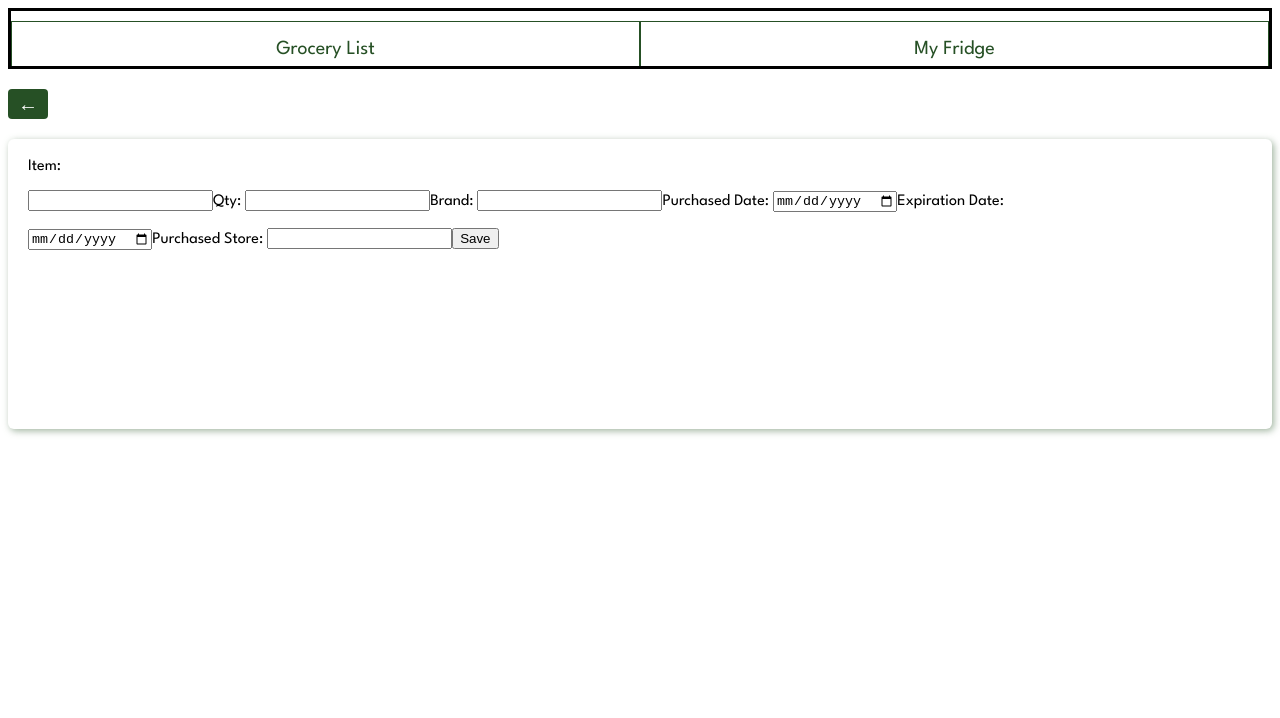
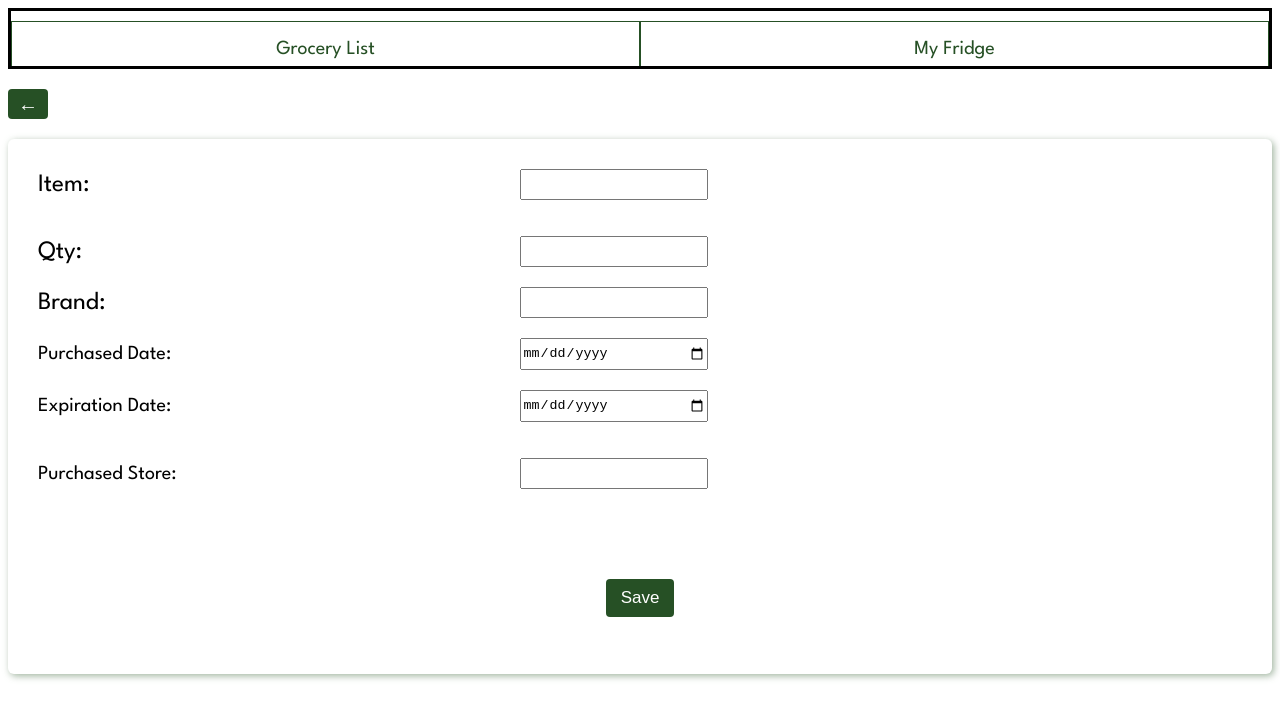
Before and after one commit to toddlf705/WIMF, a React (Vite) app in the folder wimf_app/: page /add_myfridge in a window 1280 px wide. Shown: the top 718 px of the page. Built offline with nearby package versions, Linux system fonts and the light colour scheme; no server answers; the HTML template or start-up script is replaced by a standard one.

Commit message:
css completed except nav bar

```diff
--- a/wimf_app/src/App.css
+++ b/wimf_app/src/App.css
@@ -34,12 +34,17 @@ body {
   padding: 5px;
   margin-top: 10px;
   margin-bottom: 10px;
+  font-size: 22px;
 }
 
 .grocerylist-card button {
   border: none;
   background-color: transparent;
 
+}
+
+.grocerylist-card button:hover {
+ scale: 1.2;
 }
 
 .add-btn{
@@ -53,6 +58,10 @@ body {
   float: right;
 }
 
+.add-btn:hover {
+  background-color: rgb(38, 80, 37, 0.7);
+}
+
 /* My Fridge */
 .myfridgelist-card{
   display: grid;
@@ -62,12 +71,17 @@ body {
   padding: 5px;
   margin-top: 10px;
   margin-bottom: 10px;
+  font-size: 22px;
 }
 
 .myfridgelist-card button {
   border: none;
   background-color: transparent;
 }
+
+.myfridgelist-card button:hover {
+  scale: 1.2;
+ }
 
 /* Nav Bar */
 
@@ -115,6 +129,99 @@ body {
   box-shadow: 2px 2px 7px rgb(137, 162, 136, 0.8);
   border-radius: 6px;
   padding: 20px;
-  height: 250px;
+  height: 230px;
   margin-top: 10px;
 }
+
+.input {
+  padding: 10px;
+  font-size: 25px;
+  display: grid;
+  grid-template-columns: 20% 80%;
+  align-items: center;
+}
+
+.input input {
+  width: 180px;
+  height: 25px;
+}
+
+.submit-btn {
+  margin-top: 80px;
+  display: flex;
+  justify-content: center;
+}
+
+.submit-btn button {
+  width: 68px;
+  height: 38px;
+  border: none;
+  border-radius: 4px;
+  padding: 3px;
+  background: rgb(38, 80, 37);
+  color: white;
+  font-size: 17px;
+}
+
+.submit-btn button:hover {
+  background-color: rgb(38, 80, 37, 0.8);
+}
+
+/* Add My Fridge */
+
+.fridge-input {
+  padding: 10px;
+  font-size: 25px;
+  display: grid;
+  grid-template-columns: 40% 60%;
+  align-items: center;
+}
+
+.fridge-input input {
+  width: 180px;
+  height: 25px;
+}
+
+#long-label {
+  font-size: 20px;
+}
+
+#purch_date {
+  width: 183px;
+  height: 28px;
+}
+
+#exp_date {
+  width: 183px;
+  height: 28px;
+}
+
+.form-container-myfridge {
+  box-shadow: 2px 2px 7px rgb(137, 162, 136, 0.8);
+  border-radius: 6px;
+  padding: 20px;
+  height: 495px;
+  margin-top: 10px;
+}
+
+/* Edit My Fridge */
+.submit-delete-btn {
+  margin-top: 80px;
+  display: flex;
+  justify-content: space-evenly;
+}
+
+.submit-delete-btn button {
+  width: 78px;
+  height: 38px;
+  border: none;
+  border-radius: 4px;
+  padding: 3px;
+  background: rgb(38, 80, 37);
+  color: white;
+  font-size: 17px;
+}
+
+.submit-delete-btn button:hover {
+  background-color: rgb(38, 80, 37, 0.8);
+}
--- a/wimf_app/src/components/Addgrocery.jsx
+++ b/wimf_app/src/components/Addgrocery.jsx
@@ -36,11 +36,19 @@ const Addgrocery = () => {
             <Nav/>
             <button onClick={()=>navigate('/grocery_list')} className='back-btn'>←</button>
             <form onSubmit={handleSubmit}className='form-container'>
-                <label>Item: </label>
-                <input type="text" id='item' value ={item} onChange={handleItemChange} required></input>
-                <label>Qty: </label>
-                <input type="text" id='quantity' value={quantity} onChange={handleQtyChange} required></input>
-                <button type='submit'>Save</button>
+
+                <div className='input'>
+                    <label>Item: </label>
+                    <input type="text" id='item' value ={item} onChange={handleItemChange} required></input>
+                </div>
+
+                <div className='input'>
+                    <label>Qty: </label>
+                    <input type="text" id='quantity' value={quantity} onChange={handleQtyChange} required></input>
+                </div>
+                <div className='submit-btn'>
+                    <button type='submit'>Save</button>
+                </div>
             </form>
         </div>
     )
--- a/wimf_app/src/components/Addmyfridge.jsx
+++ b/wimf_app/src/components/Addmyfridge.jsx
@@ -68,28 +68,42 @@ const Addmyfridge = () => {
         <div className='addmyfridge-container'>
             <Nav />
             <button onClick={()=>navigate('/my_fridge')} className='back-btn'>←</button>
-            <form onSubmit ={handleSubmit} className='form-container'>
+            <form onSubmit ={handleSubmit} className='form-container-myfridge'>
+                <div className='fridge-input'>
                     <label>Item:</label>
+                    <input type='text' id='item' value ={item} onChange={handleItemChange}></input>
+                </div>
                 <p className='alert'>{itemAlert}</p>
-                <input type='text' id='item' value ={item} onChange={handleItemChange}></input>
 
+                <div className='fridge-input'>
                     <label>Qty: </label>
                     <input type="text" id='quantity' value={quantity} onChange={handleQtyChange}></input>
+                </div>
 
+                <div className='fridge-input'>
                     <label>Brand: </label>
                     <input type="text" id='brand' value={brand} onChange={handleBrandChange}></input>
+                </div>
 
-                <label>Purchased Date: </label>
+                <div className='fridge-input'>
+                    <label id='long-label'>Purchased Date: </label>
                     <input type="date" id='purch_date' value={purchased_date} onChange={handlePurchChange}></input>
+                </div>
 
-                <label>Expiration Date: </label>
+                <div className='fridge-input'>
+                    <label id='long-label'>Expiration Date: </label>
+                    <input type="date" id='exp_date' value={expiration_date} onChange={handleExpChange}></input>
+                </div>
                 <p className='alert'>{expAlert}</p>
-                <input type="date" id='exp_date' value={expiration_date} onChange={handleExpChange}></input>
 
-                <label>Purchased Store: </label>
+                <div className='fridge-input'>
+                    <label id='long-label'>Purchased Store: </label>
                     <input type="text" id='purch_store' value={purchased_store} onChange={handleStoreChange}></input>
+                </div>
 
+                <div className='submit-btn'>
                     <button type='submit'>Save</button>
+                </div>
             </form>
         </div>
     )
--- a/wimf_app/src/components/Editmyfridge.jsx
+++ b/wimf_app/src/components/Editmyfridge.jsx
@@ -63,29 +63,42 @@ const Editmyfridge = () => {
     return(
         <div className='Editmyfridge-container'>
             <Nav/>
-            <button onClick={()=>navigate('/my_fridge')}>←</button>
-            <div>
-                <label>Item:</label>
-                <input type='text' id='item' value = {update.item} onChange={handleChange}></input>
+            <button onClick={()=>navigate('/my_fridge')} className='back-btn'>←</button>
+            <div className='form-container-myfridge'>
+                <div className='fridge-input'>
+                    <label>Item:</label>
+                    <input type='text' id='item' value = {update.item} onChange={handleChange}></input>
+                </div>
 
-                <label>Qty: </label>
-                <input type="text" id='quantity' value={update.quantity} onChange={handleChange}></input>
+                <div className='fridge-input'>
+                    <label>Qty: </label>
+                    <input type="text" id='quantity' value={update.quantity} onChange={handleChange}></input>
+                </div>
 
-                {/* <label>Brand: </label>
-                <input type="text" id='brand' value={update.brand} onChange={handleChange} ></input> */}
+                {/* <div className='fridge-input'>
+                    <label>Brand: </label>
+                    <input type="text" id='brand' value={update.brand} onChange={handleChange} ></input>
+                </div>
+                <div className='fridge-input'>
+                    <label id='long-label'>Purchased Date: </label>
+                    <input type="date" id='purch_date' value={formatDate(update.purchased_date)} onChange={handleChange}></input>
+                </div>
 
-                {/* <label>Purchased Date: </label>
-                <input type="date" id='purch_date' value={formatDate(update.purchased_date)} onChange={handleChange}></input> */}
+                <div className='fridge-input'>
+                    <label id='long-label'>Expiration Date: </label>
+                    <input type="date" id='exp_date' value={formatDate(update.expiration_date)} onChange={handleChange}></input>
+                </div>
 
-                {/* <label>Expiration Date: </label>
-                <input type="date" id='exp_date' value={formatDate(update.expiration_date)} onChange={handleChange}></input> */}
+                <div className='fridge-input'>
+                    <label id='long-label'>Purchased Store: </label>
+                    <input type="text" id='purch_store' value={update.purchased_store} onChange={handleChange}></input>
+                </div> */}
 
-                {/* <label>Purchased Store: </label>
-                <input type="text" id='purch_store' value={update.purchased_store} onChange={handleChange}></input> */}
+                <div className='submit-delete-btn'>
+                    <button onClick={()=>handleUpdate(update._id)}> Save</button>
 
-
-                <button onClick={()=>handleUpdate(update._id)}> Save</button>
-                <button onClick={()=>handleDelete(update._id)}>Delete</button>
+                    <button onClick={()=>handleDelete(update._id)}>Delete</button>
+                </div>
             </div>
         </div>
     )
```
Lines whose indentation alone changed are shown as unchanged.
